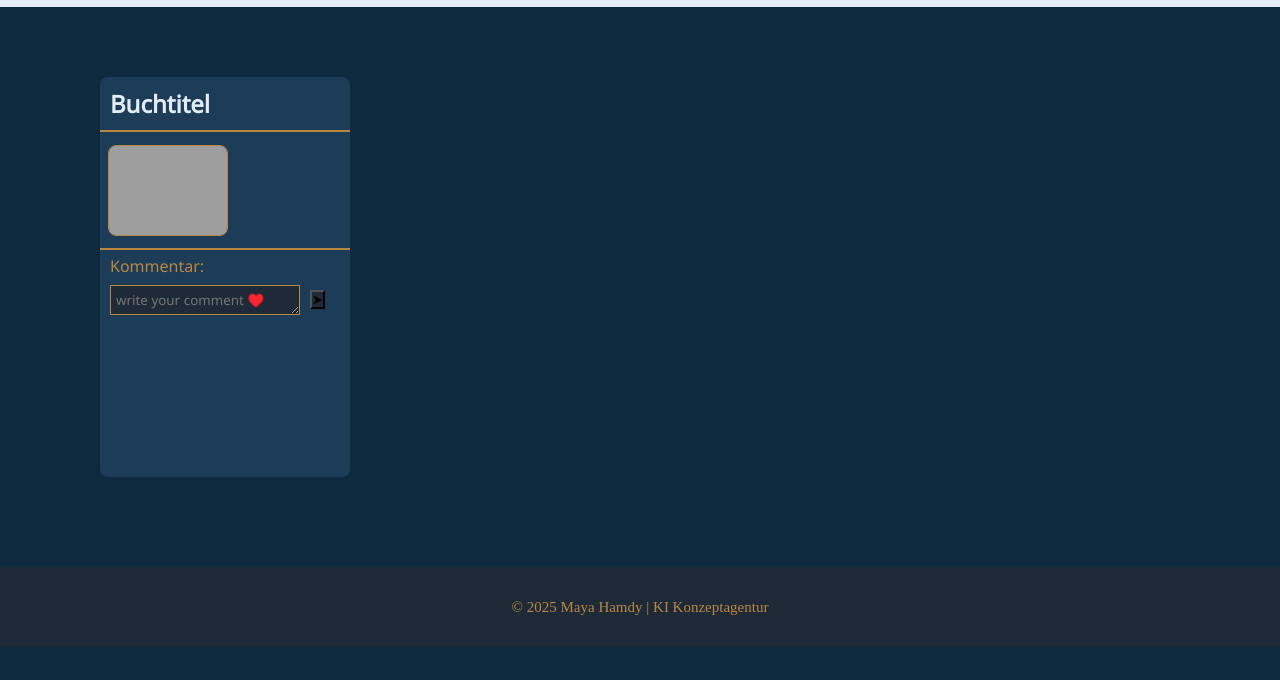
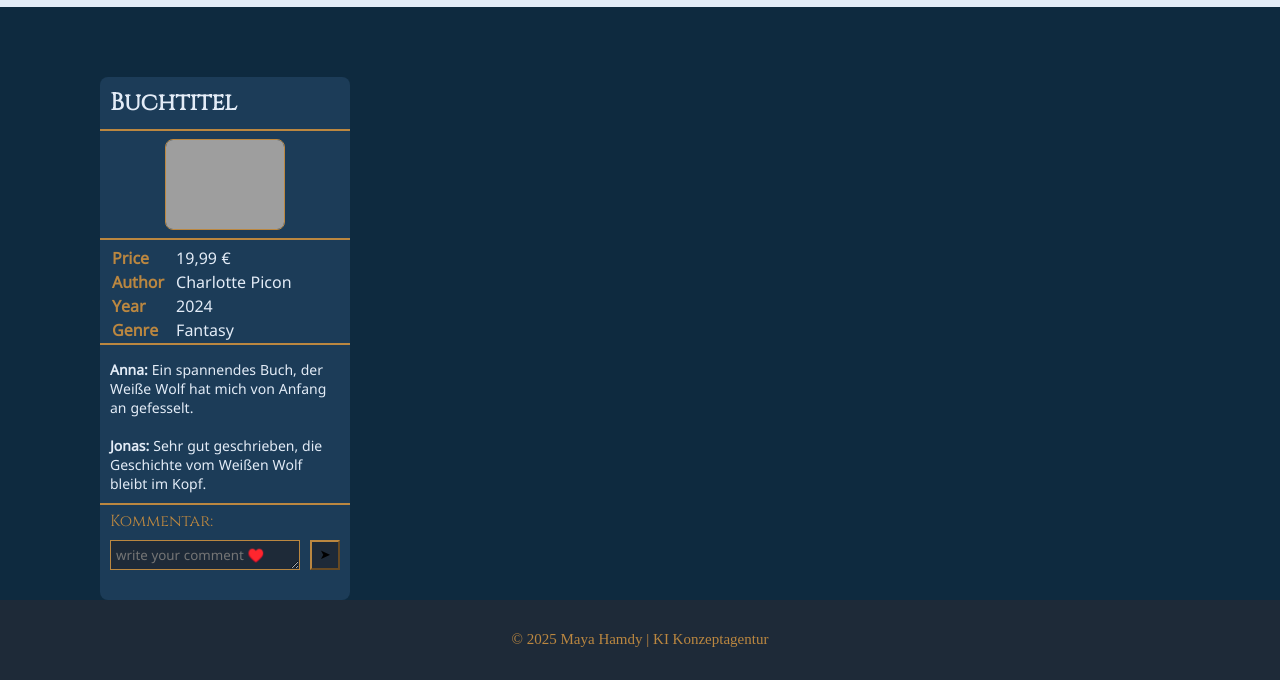
Before and after one commit to maya-hamdy-aisoulmaker/da-projekt-bookstore, a plain HTML site: page index.html in a window 1280 px wide. Shown: the part 153-833 px from the top of the page. Before the commit the page ends 800 px from the top, so only its background shows below. Drawn offline with Linux system fonts and the light colour scheme; grey boxes are pictures that could not be loaded.

Commit message:
Tabellen eingearbeitet und gestylt

```diff
--- a/index.html
+++ b/index.html
@@ -24,6 +24,32 @@
             <hr>
             <img src="./img/white_wolf_book.svg" alt="Buchcover mit weißem Wolf" class="img_book_cover">
             <hr>
+            <table>
+                <tr>
+                  <th>Price</th>
+                  <td>19,99 €</td>
+                </tr>
+                <tr>
+                  <th>Author</th>
+                  <td>Charlotte Picon</td>
+                </tr>
+                <tr>
+                  <th>Year</th>
+                  <td>2024</td>
+                </tr>
+                <tr>
+                  <th>Genre</th>
+                  <td>Fantasy</td>
+                </tr>
+              </table>
+            <hr>
+            <ul id="commentList" class="user_comments">
+                <p><strong>Anna:</strong> Ein spannendes Buch, der Weiße Wolf hat mich von Anfang an gefesselt.</p>
+                <br>
+                <p><strong>Jonas:</strong> Sehr gut geschrieben, die Geschichte vom Weißen Wolf bleibt im Kopf.</p>
+            </ul>
+            <hr>
+        </div>
         <form id="commentForm">
             <label for="comments">Kommentar:</label<br>
                 <div class="btn_beside_comment">
@@ -32,9 +58,6 @@
                     <button type="submit" class="send_btn">➤</button>
                 </div>
         </form>
-
-            <ul id="commentList"></ul>
-        </div>
     </main>
 
     <footer class="footer">
--- a/style.css
+++ b/style.css
@@ -64,26 +64,33 @@ h1 {
 }
 main {
   width: 250px;
-  height: 400px;
+  height: auto;
   margin-top: 70px;
   margin-left: 100px;
-  border-radius:8px;
-  background-color:rgb(28, 60, 88);
+  border-radius: 8px;
+  background-color: rgb(28, 60, 88);
+
+  display: flex;
+  flex-direction: column;
+  justify-content: space-between;
 }
 
 .book_title {
   color: #e3ecf7;
-  font-family: "Noto_Sans_Pau_Cin_Hau";
+  font-family: Cinzel;
   padding: 10px;
 }
 
 .img_book_cover {
-  max-width:120px;
+  max-width: 120px;
   width: 100%;
   height: auto;
   border-radius: 8px;
   margin: 0.5rem;
-  border:1px solid #bb8740;
+  border: 1px solid #bb8740;
+  display: block;
+  margin-left: auto;
+  margin-right: auto;
 }
 
 hr {
@@ -91,9 +98,34 @@ hr {
   margin-bottom: 5px;
 }
 
-label{
+table th {
   color: #bb8740;
   font-family: "Noto_Sans_Pau_Cin_Hau";
+  width: auto;
+  text-align: left;
+  padding-left: 10px;
+}
+
+table td {
+  color: #e3ecf7;
+  font-family: "Noto_Sans_Pau_Cin_Hau";
+  width: auto;
+  text-align: left;
+  padding-left: 10px;
+}
+
+.user_comments {
+  color: #e3ecf7;
+  font-family: "Noto_Sans_Pau_Cin_Hau";
+  padding: 10px;
+  font-size: 14px;
+  font-weight: 100;
+}
+
+
+label {
+  color: #bb8740;
+  font-family: Cinzel;
   padding: 10px;
 }
 
@@ -104,22 +136,26 @@ textarea {
   background-color: #1e2a38;
   color: #e3ecf7;
   font-family: "Noto_Sans_Pau_Cin_Hau";
-  border-color: #bb8740;;
+  border-color: #bb8740;
 }
 
 .send_btn {
- background-color: #1e2a38;
-cursor: pointer;
+  background-color: #1e2a38;
+  cursor: pointer;
+  width: 30px;
+  height: 30px;
+  border-color: #bb8740;
 }
 
-.send_btn:hover{
+.send_btn:hover {
   color: #bb8740;
 }
 
-.btn_beside_comment{
-display: flex;
-justify-content: flex-start;
-align-items: center;
+.btn_beside_comment {
+  display: flex;
+  justify-content: flex-start;
+  align-items: center;
+
 }
 
 .footer {
```
Also changed, not shown: img/logo_with_shadow.png (added). Lines whose indentation alone changed are shown as unchanged.
